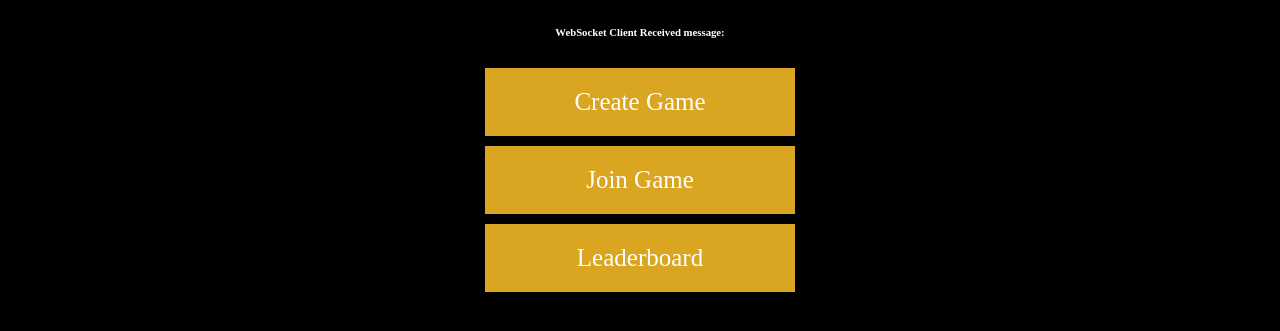
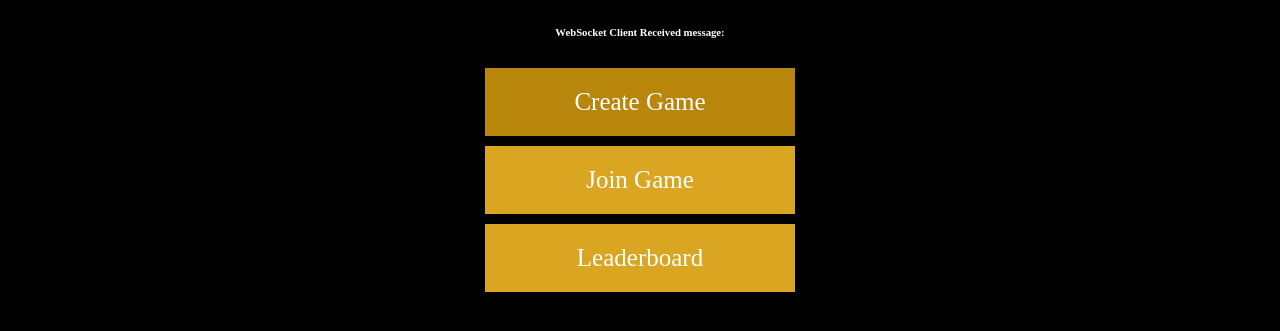
Before and after one commit to RebeccaFritz/SWE-Project-2025, a React app in the folder client/: page / in a window 1280 px wide. In both pictures the pointer is over the element "Create Game". Shown: the part 81-412 px from the top of the page. Built offline with nearby package versions, Linux system fonts and the light colour scheme; no server answers.

Commit message:
Cleaned up index.css

```diff
--- a/client/index.css
+++ b/client/index.css
@@ -14,9 +14,11 @@ body {
 
 * {box-sizing: border-box;}
 
-header,article {background-color: goldenrod;}
+header, article {background-color: goldenrod;}
 
 header {border: 1px solid black;}
+
+article:hover {background-color: darkgoldenrod;}
 
 article {
     float: center;
```
